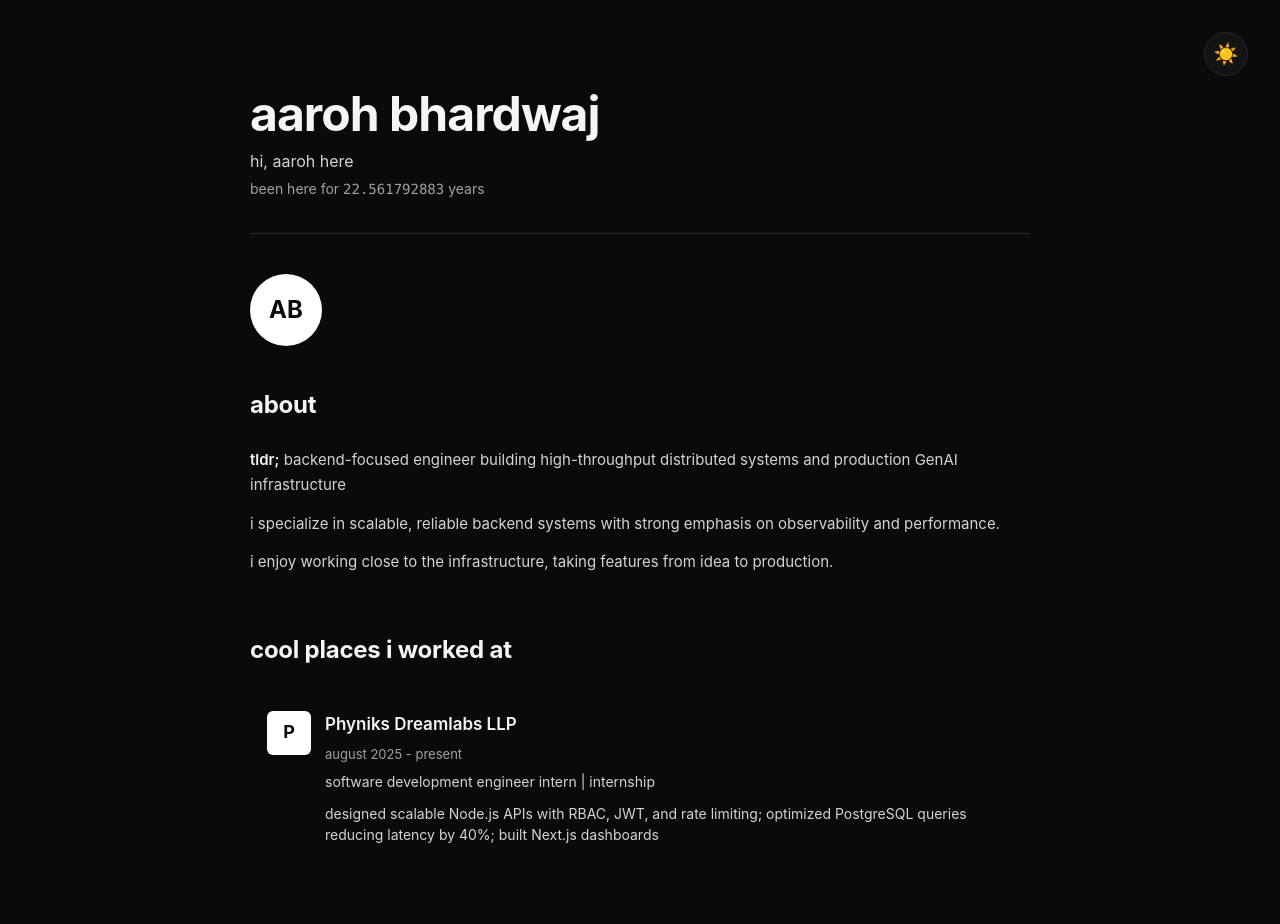
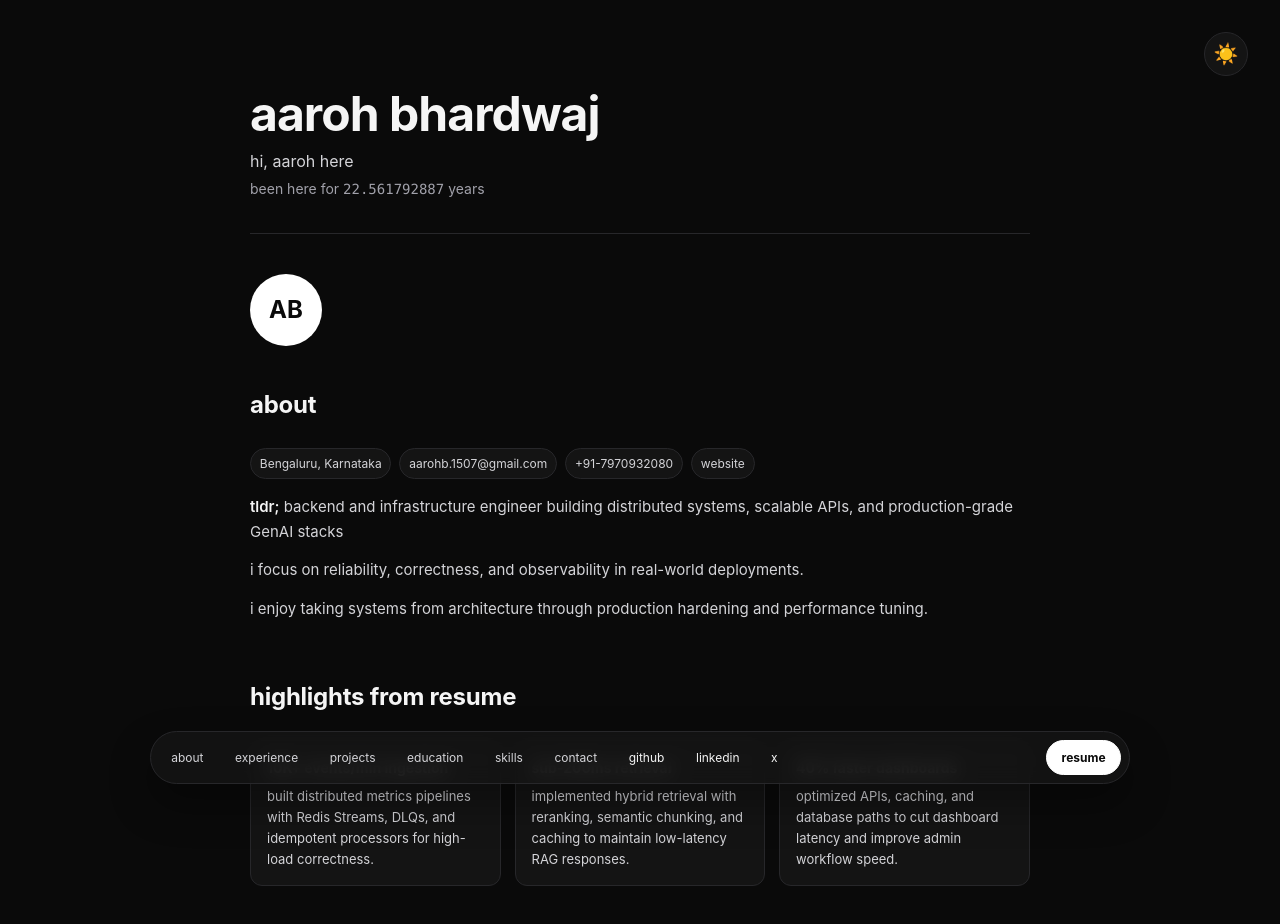
Before and after one commit to aarohb1507/folio, a React (Vite) app: page / in a window 1280 px wide. Shown: the top 924 px of the page. Built offline with nearby package versions, Linux system fonts and the light colour scheme; the HTML template or start-up script is replaced by a standard one.

Commit message:
feat: add BottomDock and ResumeHighlights components
- Implemented BottomDock for quick navigation with social links and resume button.
- Created ResumeHighlights to display key resume items in a structured format.

```diff
--- a/src/App.jsx
+++ b/src/App.jsx
@@ -10,6 +10,8 @@ import Newsletter from './components/Newsletter'
 import Skills from './components/Skills'
 import Footer from './components/Footer'
 import ThemeToggle from './components/ThemeToggle'
+import ResumeHighlights from './components/ResumeHighlights'
+import BottomDock from './components/BottomDock'
 
 export default function App(){
   const [isDark, setIsDark] = useState(true)
@@ -36,7 +38,8 @@ export default function App(){
         <Avatar initials={portfolioData.initials} />
 
         <main>
-          <About about={portfolioData.about} />
+          <About about={portfolioData.about} contact={portfolioData.contact} />
+          <ResumeHighlights items={portfolioData.highlights} />
           <Experience items={portfolioData.experience} />
           <Projects items={portfolioData.projects} />
           <Education items={portfolioData.education} />
@@ -46,6 +49,7 @@ export default function App(){
 
         <Footer social={portfolioData.social} />
       </div>
+      <BottomDock social={portfolioData.social} resumeUrl={portfolioData.resumeUrl} />
     </div>
   )
 }
--- a/src/components/About.jsx
+++ b/src/components/About.jsx
@@ -1,9 +1,23 @@
 import React from 'react'
 
-export default function About({ about }){
+export default function About({ about, contact }){
   return (
-    <section className="section" aria-labelledby="about-heading">
+    <section id="about" className="section" aria-labelledby="about-heading">
       <h2 id="about-heading" className="heading-lg lowercase">about</h2>
+      <div className="about-contact">
+        {contact?.location && <span className="contact-chip">{contact.location}</span>}
+        {contact?.email && (
+          <a href={`mailto:${contact.email}`} className="contact-chip">
+            {contact.email}
+          </a>
+        )}
+        {contact?.phone && <span className="contact-chip">{contact.phone}</span>}
+        {contact?.website && (
+          <a href={contact.website} target="_blank" rel="noopener noreferrer" className="contact-chip">
+            website
+          </a>
+        )}
+      </div>
       <div className="about-body">
         <p><strong>tldr;</strong> {about?.tldr}</p>
         {about?.paragraphs?.map((p, i) => (
--- /dev/null
+++ b/src/components/BottomDock.jsx
@@ -0,0 +1,46 @@
+import React from 'react'
+
+const sectionLinks = [
+  { href: '#about', label: 'about' },
+  { href: '#experience', label: 'experience' },
+  { href: '#projects', label: 'projects' },
+  { href: '#education', label: 'education' },
+  { href: '#skills', label: 'skills' },
+  { href: '#contact', label: 'contact' }
+]
+
+export default function BottomDock({ social = {}, resumeUrl }) {
+  return (
+    <nav className="bottom-dock" aria-label="quick navigation">
+      <div className="dock-shell">
+        {sectionLinks.map((link) => (
+          <a key={link.href} href={link.href} className="dock-link">
+            {link.label}
+          </a>
+        ))}
+
+        {social.github && (
+          <a href={social.github} target="_blank" rel="noopener noreferrer" className="dock-link dock-external">
+            github
+          </a>
+        )}
+        {social.linkedin && (
+          <a href={social.linkedin} target="_blank" rel="noopener noreferrer" className="dock-link dock-external">
+            linkedin
+          </a>
+        )}
+        {social.twitter && (
+          <a href={social.twitter} target="_blank" rel="noopener noreferrer" className="dock-link dock-external">
+            x
+          </a>
+        )}
+
+        {resumeUrl && (
+          <a href={resumeUrl} target="_blank" rel="noopener noreferrer" className="dock-resume-btn">
+            resume
+          </a>
+        )}
+      </div>
+    </nav>
+  )
+}
--- a/src/components/Education.jsx
+++ b/src/components/Education.jsx
@@ -2,7 +2,7 @@ import React from 'react'
 
 export default function Education({ items = [] }){
   return (
-    <section className="section" aria-labelledby="edu-heading">
+    <section id="education" className="section" aria-labelledby="edu-heading">
       <h2 id="edu-heading" className="heading-lg lowercase">education</h2>
       <div className="cards-list">
         {items.map((it, idx) => (
--- a/src/components/Experience.jsx
+++ b/src/components/Experience.jsx
@@ -3,7 +3,7 @@ import ExperienceCard from './ExperienceCard'
 
 export default function Experience({ items = [] }){
   return (
-    <section className="section" aria-labelledby="exp-heading">
+    <section id="experience" className="section" aria-labelledby="exp-heading">
       <h2 id="exp-heading" className="heading-lg lowercase">cool places i worked at</h2>
       <div className="cards-list">
         {items.map((it, idx) => (
--- a/src/components/Newsletter.jsx
+++ b/src/components/Newsletter.jsx
@@ -37,7 +37,7 @@ export default function Contact() {
   }
 
   return (
-    <section className="section" aria-labelledby="contact-heading">
+    <section id="contact" className="section" aria-labelledby="contact-heading">
       <h2 id="contact-heading" className="heading-lg lowercase">get in touch</h2>
       <p className="muted">have a project or just want to chat? drop me a message</p>
 
--- a/src/components/Projects.jsx
+++ b/src/components/Projects.jsx
@@ -2,7 +2,7 @@ import React from 'react'
 
 export default function Projects({ items = [] }) {
   return (
-    <section className="section" aria-labelledby="proj-heading">
+    <section id="projects" className="section" aria-labelledby="proj-heading">
       <h2 id="proj-heading" className="heading-lg lowercase">projects</h2>
 
       <div className="projects-list">
--- /dev/null
+++ b/src/components/ResumeHighlights.jsx
@@ -0,0 +1,19 @@
+import React from 'react'
+
+export default function ResumeHighlights({ items = [] }) {
+  if (!items.length) return null
+
+  return (
+    <section id="highlights" className="section" aria-labelledby="highlights-heading">
+      <h2 id="highlights-heading" className="heading-lg lowercase">highlights from resume</h2>
+      <div className="highlights-grid">
+        {items.map((item, index) => (
+          <article key={index} className="highlight-card">
+            <h3 className="highlight-title">{item.title}</h3>
+            <p className="highlight-text">{item.description}</p>
+          </article>
+        ))}
+      </div>
+    </section>
+  )
+}
--- a/src/components/Skills.jsx
+++ b/src/components/Skills.jsx
@@ -2,7 +2,7 @@ import React from 'react'
 
 export default function Skills({ items = [] }){
   return (
-    <section className="section" aria-labelledby="skills-heading">
+    <section id="skills" className="section" aria-labelledby="skills-heading">
       <h2 id="skills-heading" className="heading-lg lowercase">skills</h2>
       <div className="skills-list">
         {items.map((s, i) => (
--- a/src/data/portfolio.js
+++ b/src/data/portfolio.js
@@ -2,23 +2,44 @@ const portfolioData = {
   name: "Aaroh Bhardwaj",
   initials: "AB",
   startYear: 2022,
+  resumeUrl: "/Aaroh_s_resume_2026.pdf",
+  contact: {
+    location: "Bengaluru, Karnataka",
+    phone: "+91-7970932080",
+    email: "aarohb.1507@gmail.com",
+    website: "https://aarohb.com"
+  },
   about: {
-    tldr: "backend-focused engineer building high-throughput distributed systems and production GenAI infrastructure",
+    tldr: "backend and infrastructure engineer building distributed systems, scalable APIs, and production-grade GenAI stacks",
     paragraphs: [
-      "i specialize in scalable, reliable backend systems with strong emphasis on observability and performance.",
-      "i enjoy working close to the infrastructure, taking features from idea to production."
+      "i focus on reliability, correctness, and observability in real-world deployments.",
+      "i enjoy taking systems from architecture through production hardening and performance tuning."
     ],
     moreLink: "/things-i-believe"
   },
+  highlights: [
+    {
+      title: "10K+ events/min ingestion",
+      description: "built distributed metrics pipelines with Redis Streams, DLQs, and idempotent processors for high-load correctness."
+    },
+    {
+      title: "sub-200ms retrieval",
+      description: "implemented hybrid retrieval with reranking, semantic chunking, and caching to maintain low-latency RAG responses."
+    },
+    {
+      title: "40% faster dashboards",
+      description: "optimized APIs, caching, and database paths to cut dashboard latency and improve admin workflow speed."
+    }
+  ],
   experience: [
     {
       company: "Phyniks Dreamlabs LLP",
       logo: "P",
       url: "https://phyniks.com",
-      role: "software development engineer intern",
+      role: "full stack developer intern",
       type: "internship",
-      dates: "august 2025 - present",
-      description: "designed scalable Node.js APIs with RBAC, JWT, and rate limiting; optimized PostgreSQL queries reducing latency by 40%; built Next.js dashboards"
+      dates: "september 2025 - present",
+      description: "built scalable NestJS backends with DTO validation, guards, query optimization, and Redis caching; developed SSR Next.js admin dashboards with sub-200ms TTFB"
     }
   ],
   projects: [
@@ -57,8 +78,8 @@ const portfolioData = {
     {
       institution: "Acharya Institute of Technology",
       logo: "A",
-      years: "november 2022 - june 2026",
-      field: "B.E. Computer Science",
+      years: "2022 - 2026 (expected)",
+      field: "B.E. Computer Science & Software Engineering",
       url: "https://linkedin.com/in/aaroh-bhardwaj"
     }
   ],
--- a/src/index.css
+++ b/src/index.css
@@ -7,6 +7,8 @@
   --black: #ffffff;
   --card-bg: #141414;
   --card-hover: #1a1a1a;
+  --dock-bg: rgba(20, 20, 20, 0.85);
+  --dock-shadow: 0 20px 40px rgba(0, 0, 0, 0.35);
 }
 
 :root.light-mode {
@@ -18,6 +20,8 @@
   --black: #000000;
   --card-bg: #fafafa;
   --card-hover: #f5f5f5;
+  --dock-bg: rgba(255, 255, 255, 0.9);
+  --dock-shadow: 0 16px 36px rgba(17, 24, 39, 0.14);
 }
 
 * {
@@ -32,6 +36,10 @@ body,
   height: 100%
 }
 
+html {
+  scroll-behavior: smooth;
+}
+
 body {
   margin: 0;
   font-family: -apple-system, BlinkMacSystemFont, "Segoe UI", Roboto, "Helvetica Neue", Arial, sans-serif;
@@ -42,7 +50,7 @@ body {
 }
 
 .site-root {
-  padding: 2rem 1.25rem
+  padding: 2rem 1.25rem 6.75rem
 }
 
 .container {
@@ -130,6 +138,28 @@ body {
 
 .about-body p:last-child {
   margin-bottom: 0
+}
+
+.about-contact {
+  display: flex;
+  flex-wrap: wrap;
+  gap: 0.5rem;
+  margin: 0 0 1rem;
+}
+
+.contact-chip {
+  font-size: 12px;
+  color: var(--text-secondary);
+  border: 1px solid var(--border);
+  background: var(--card-bg);
+  padding: 0.3rem 0.55rem;
+  border-radius: 999px;
+  text-decoration: none;
+}
+
+.contact-chip:hover {
+  color: var(--text);
+  border-color: var(--text);
 }
 
 .about-body strong {
@@ -423,6 +453,30 @@ body {
   transform: scale(1.03);
 }
 
+.highlights-grid {
+  display: grid;
+  grid-template-columns: 1fr;
+  gap: 0.85rem;
+}
+
+.highlight-card {
+  border: 1px solid var(--border);
+  background: var(--card-bg);
+  border-radius: 12px;
+  padding: 1rem;
+}
+
+.highlight-title {
+  font-size: 14px;
+  margin: 0 0 0.4rem;
+}
+
+.highlight-text {
+  margin: 0;
+  font-size: 13px;
+  color: var(--text-secondary);
+}
+
 .project-content-horizontal {
   display: flex;
   flex-direction: column;
@@ -564,6 +618,73 @@ body {
   text-decoration-thickness: 2px
 }
 
+.bottom-dock {
+  position: fixed;
+  left: 50%;
+  bottom: 1rem;
+  transform: translateX(-50%);
+  width: calc(100% - 1.25rem);
+  max-width: 980px;
+  z-index: 120;
+}
+
+.dock-shell {
+  display: flex;
+  align-items: center;
+  gap: 0.45rem;
+  padding: 0.5rem;
+  border: 1px solid var(--border);
+  border-radius: 999px;
+  background: var(--dock-bg);
+  backdrop-filter: blur(10px);
+  overflow-x: auto;
+  box-shadow: var(--dock-shadow);
+}
+
+.dock-shell::-webkit-scrollbar {
+  display: none;
+}
+
+.dock-link {
+  display: inline-flex;
+  align-items: center;
+  justify-content: center;
+  text-decoration: none;
+  color: var(--text-secondary);
+  border-radius: 999px;
+  padding: 0.4rem 0.7rem;
+  font-size: 12px;
+  white-space: nowrap;
+  border: 1px solid transparent;
+}
+
+.dock-link:hover {
+  color: var(--text);
+  border-color: var(--border);
+  background: var(--card-hover);
+}
+
+.dock-external {
+  color: var(--text);
+}
+
+.dock-resume-btn {
+  margin-left: auto;
+  text-decoration: none;
+  background: var(--black);
+  color: var(--bg);
+  border-radius: 999px;
+  font-size: 12px;
+  font-weight: 700;
+  border: 1px solid var(--black);
+  padding: 0.43rem 0.9rem;
+  white-space: nowrap;
+}
+
+.dock-resume-btn:hover {
+  transform: translateY(-1px);
+}
+
 @media (min-width:640px) {
   .skills-list {
     grid-template-columns: repeat(3, 1fr)
@@ -592,11 +713,15 @@ body {
   .project-img {
     height: 200px;
   }
+
+  .highlights-grid {
+    grid-template-columns: repeat(3, minmax(0, 1fr));
+  }
 }
 
 @media (min-width:768px) {
   .site-root {
-    padding: 3rem 2rem
+    padding: 3rem 2rem 7.5rem
   }
 
   .site-header {
```
Also changed, not shown: 1 other file (tests, documents, lock files or other folders).
